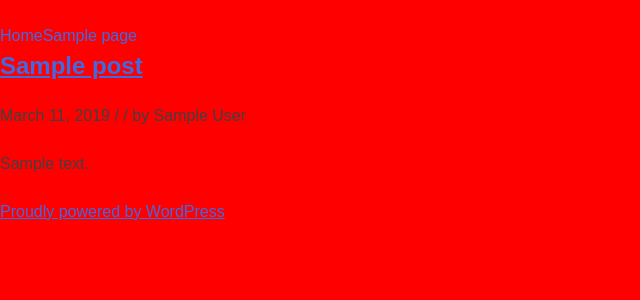
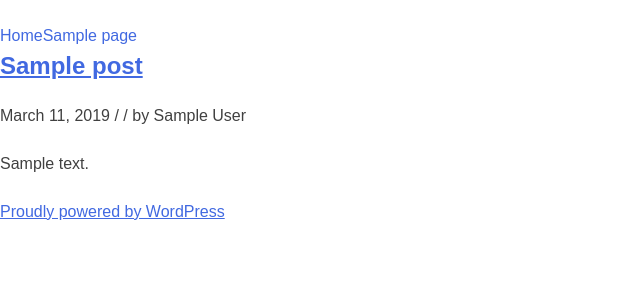
Before and after one commit to athistlethwaite/blockwise-winter-2019, a WordPress theme: template themes/blockwise-theme/home.php in a window 1280 px wide. Shown: the top 300 px of the page, without its empty margins (0-640 px from the left). Run offline with PHP 8.4 and a stand-in for WordPress, Linux system fonts and the light colour scheme; the site name, menu and one post (Sample post) are stand-ins, and other content is empty; some libraries are stand-ins or nearby versions.

Commit message:
Removed error from blockwise-functionality.php

```diff
--- a/themes/blockwise-theme/sass/_elements.scss
+++ b/themes/blockwise-theme/sass/_elements.scss
@@ -15,8 +15,8 @@ html {
 }
 
 body {
-  // background: $color__background-body; /* Fallback for when there is no custom background color defined. */
-  background: red;
+  background: $color__background-body;
+  /* Fallback for when there is no custom background color defined. */
 }
 
 blockquote,
--- a/themes/blockwise-theme/style.css
+++ b/themes/blockwise-theme/style.css
@@ -300,7 +300,8 @@ html {
           box-sizing: inherit; }
 
 body {
-  background: red; }
+  background: #fff;
+  /* Fallback for when there is no custom background color defined. */ }
 
 blockquote,
 q {
```
Also changed, not shown: plugins/blockwise-functionality/blockwise-functionality.php (line endings or trailing spaces).
